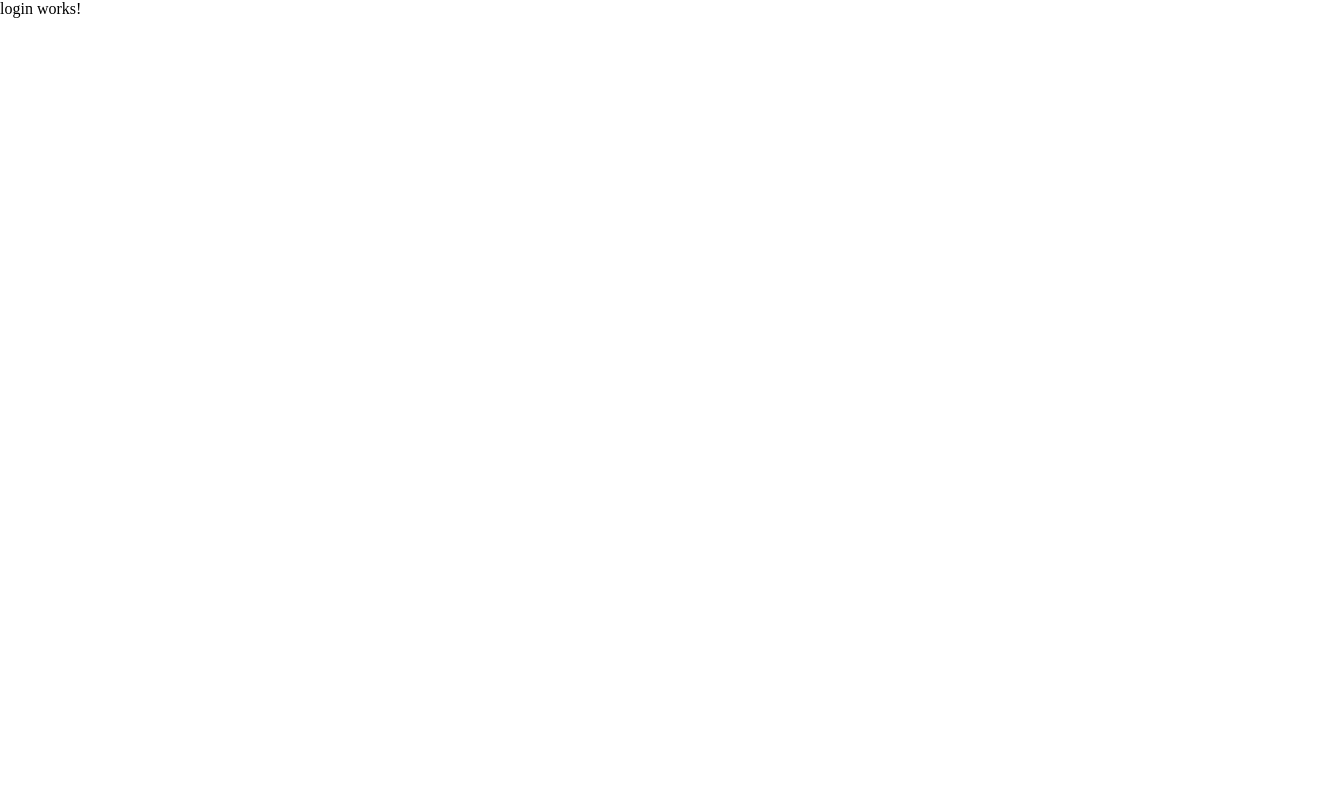
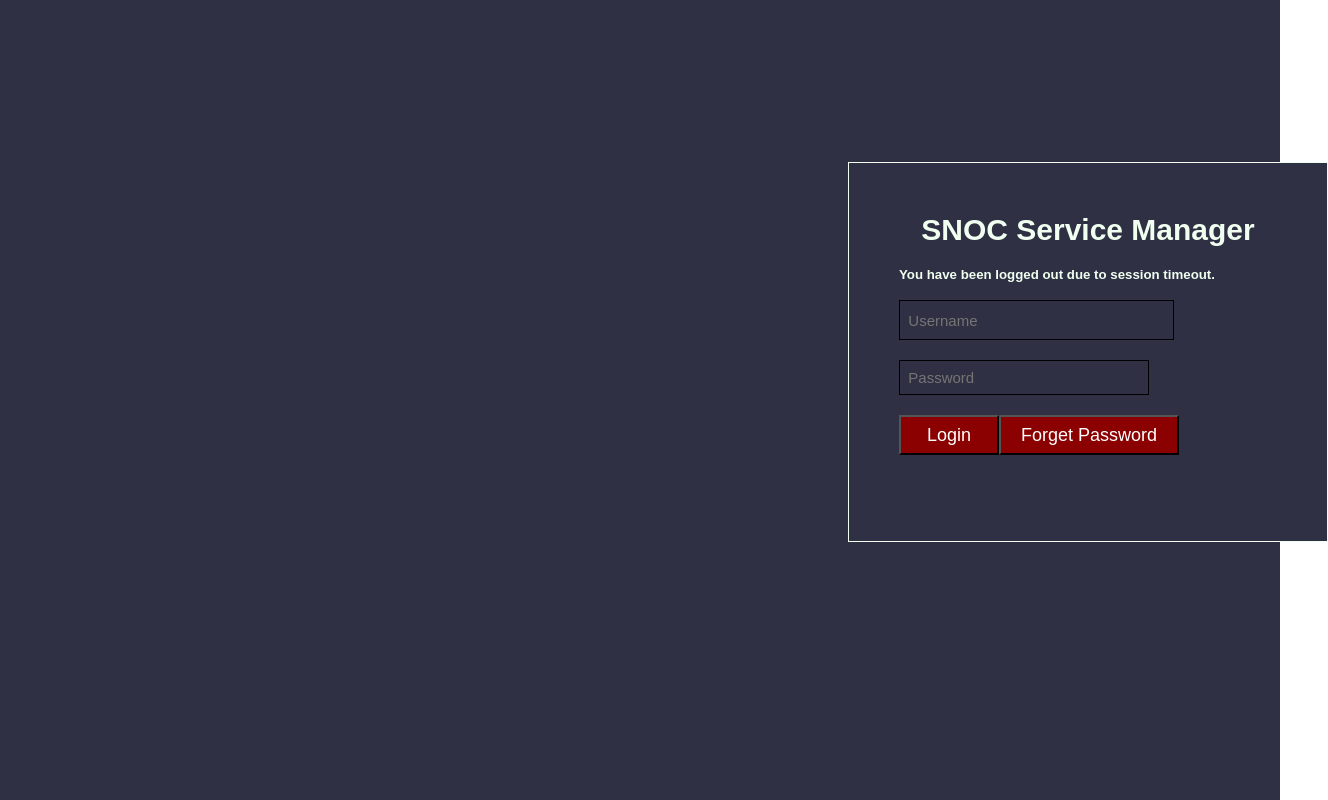
Before and after one commit to AbhijeetPatil1705/chportalclone, an Angular app: page /login in a window 1280 px wide. Shown: the whole page, 1328 px wide, since content can reach past the window. Built offline with nearby package versions, Linux system fonts and the light colour scheme.

Commit message:
Login component with HTML and CSS

```diff
--- a/src/app/app.component.html
+++ b/src/app/app.component.html
@@ -1 +1,5 @@
+
+
+
+
 <router-outlet></router-outlet>
--- a/src/app/app.component.ts
+++ b/src/app/app.component.ts
@@ -7,4 +7,5 @@ import { Component } from '@angular/core';
 })
 export class AppComponent {
   title = 'chportalclone';
+
 }
--- a/src/app/app.module.ts
+++ b/src/app/app.module.ts
@@ -4,6 +4,7 @@ import { BrowserModule } from '@angular/platform-browser';
 import { AppRoutingModule } from './app-routing.module';
 import { AppComponent } from './app.component';
 import { LoginComponent } from './login/login.component';
+import { FormsModule } from '@angular/forms';
 
 @NgModule({
   declarations: [
@@ -12,7 +13,8 @@ import { LoginComponent } from './login/login.component';
   ],
   imports: [
     BrowserModule,
-    AppRoutingModule
+    AppRoutingModule,
+    FormsModule
   ],
   providers: [],
   bootstrap: [AppComponent]
--- a/src/app/login/login.component.html
+++ b/src/app/login/login.component.html
@@ -1 +1,15 @@
-<p>login works!</p>
+
+<body>
+<div class="loginbox">
+    <h1>SNOC Service Manager</h1>
+    <h5>You have been logged out due to session timeout.</h5><br>
+    <form #userForm = "ngForm">
+
+    <input type="text"  name="username"
+    ngModel placeholder="  Username"><br>
+        <input type="password" name="password" ngModel placeholder="  Password"><br>
+        <input type="submit" name="submit" value="Login">
+        <input type="button" name="button"  value="Forget Password">
+    </form>
+</div>
+</body>
--- a/src/app/login/login.component.scss
+++ b/src/app/login/login.component.scss
@@ -0,0 +1,61 @@
+body{
+    background-color: #2f3043;
+    padding: 0%;
+    margin: 0%;
+    font-family: MetricWeb,Arial;
+}
+.loginbox{
+    width: 480px;
+    height: 380px;
+    color: honeydew;
+    background-color:#2f3043;
+    top: 25%;
+    left: 70%;
+    position: absolute;
+    transform: translate(-10%, - 10%);
+    box-sizing: border-box;
+    padding: 50px 50px;
+    border: white;
+    border: 1px solid;
+}
+h1{
+    margin: 0;
+    padding: 0 0 20px;
+    text-align: center;
+    font-size: 30px;
+}
+.loginbox input{
+    width: 250px;
+    margin-bottom: 20px;
+    height: 35px;
+}
+.loginbox input[type="text"],input[type="password"] {
+    background:transparent;
+    outline: blanchedalmond;
+    height: 40px;
+    font-size: 15px;
+    border: 1px solid;
+    width: 275px;
+}
+
+.loginbox input[type="submit"]{
+    height: 40px;
+    width: 100px;
+    background:  darkred;
+    color: #fff;
+    font-size: 18px;
+}
+
+.loginbox input[type="button"]{
+    height: 40px;
+    width: 180px;
+    background: darkred;
+    color: #fff;
+    font-size: 18px;
+
+}
+.loginbox input[type="submit"]:hover{
+    cursor: pointer;
+    background: blue;
+    color: white;
+}
```
